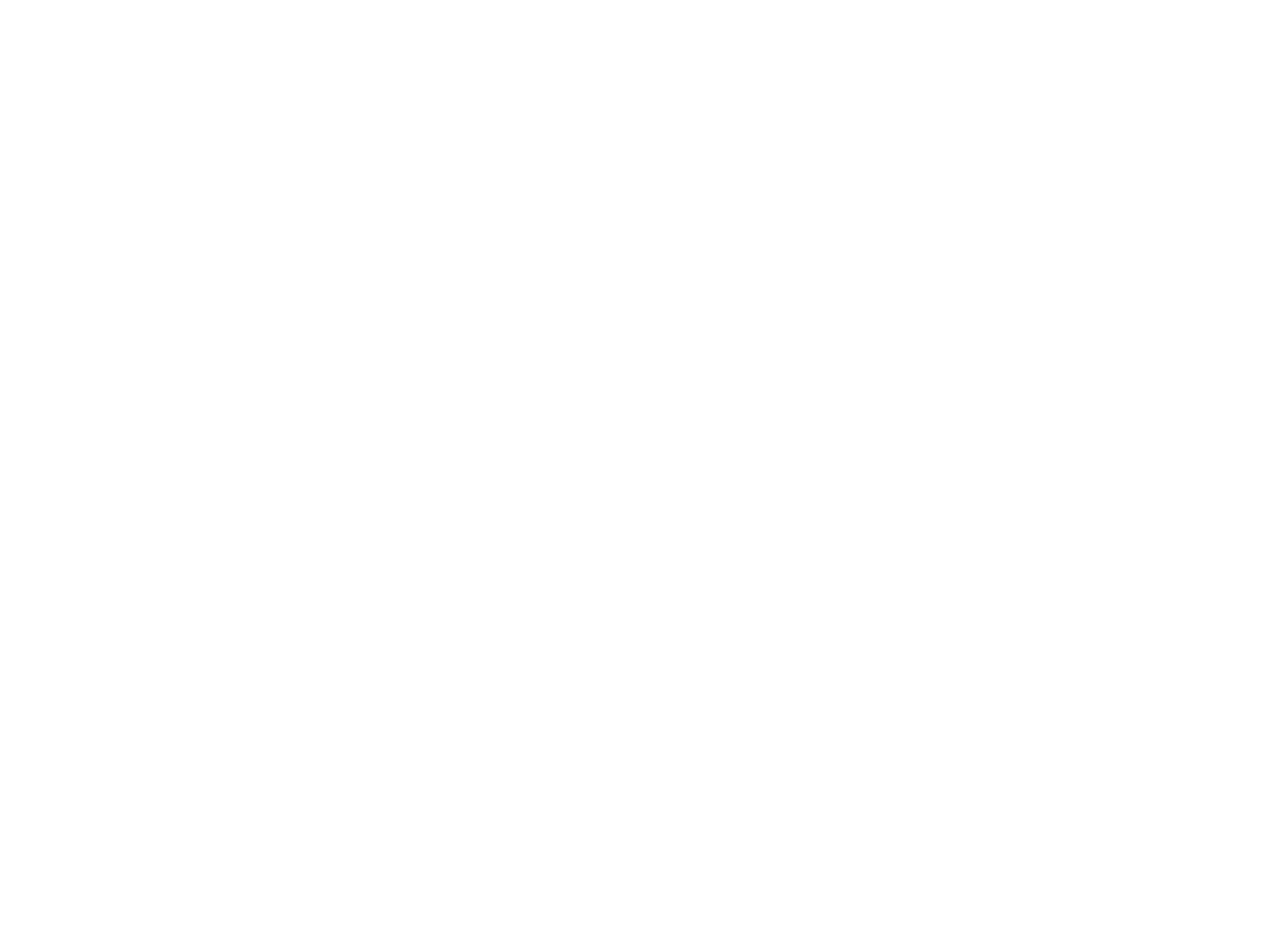
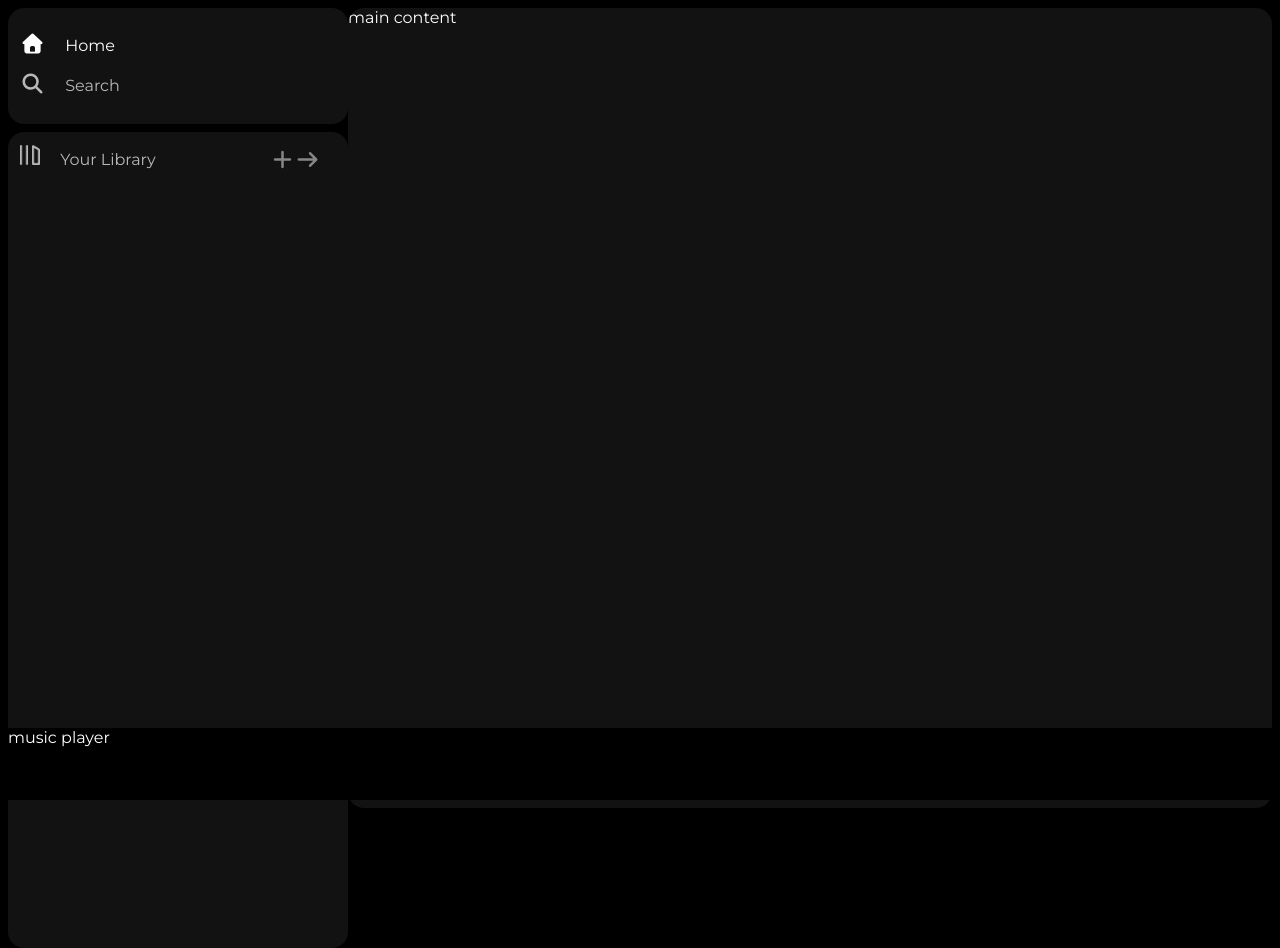
Before and after one commit to sahitya1903/spotify-clone, a plain HTML site: page index.html in a window 1280 px wide. Before the commit the page ends 800 px from the top, so only its background shows below. Drawn offline with Linux system fonts and the light colour scheme.

Commit message:
Initial layout and styling for Spotify Web Player clone

```diff
--- a/index.html
+++ b/index.html
@@ -3,12 +3,42 @@
 <head>
     <meta charset="UTF-8">
     <meta name="viewport" content="width=device-width, initial-scale=1.0">
-    <title>Document</title>
+    <title>Spotify- Web Player: Music for everyone</title>
     <link rel="stylesheet" href="https://cdnjs.cloudflare.com/ajax/libs/font-awesome/7.0.1/css/all.min.css" integrity="sha512-2SwdPD6INVrV/lHTZbO2nodKhrnDdJK9/kg2XD1r9uGqPo1cUbujc+IYdlYdEErWNu69gVcYgdxlmVmzTWnetw==" crossorigin="anonymous" referrerpolicy="no-referrer" />
     <link rel="icon" href="./assets/logo.png">
-    <title>Spotify - Web Player: Music for everyone</title>
+    <link rel="stylesheet" href="style.css">
+    <link rel="preconnect" href="https://fonts.googleapis.com">
+    <link rel="preconnect" href="https://fonts.gstatic.com" crossorigin>
+    <link href="https://fonts.googleapis.com/css2?family=Montserrat:ital,wght@0,100..900;1,100..900&display=swap" rel="stylesheet">
 </head>
 <body>
-
+    <div class="main">
+        <div class="sidebar">
+            <div class="nav">
+               <div class="nav-option" style="opacity: 1;">
+                    <i class="fa-solid fa-house"></i>
+                    <a href="#">Home</a>
+               </div>
+               <div class="nav-option">
+                    <i class="fa-solid fa-magnifying-glass"></i>
+                    <a href="#">Search</a>
+               </div>
+            </div>
+            <div class="library">
+                <div class="options">
+                    <div class="lib-option nav-option">
+                    <img src="./assets/library_icon.png">
+                    <a href="#">Your Library</a>
+               </div>
+               <div class="icons">
+                <i class="fa-solid fa-plus"></i>
+                <i class="fa-solid fa-arrow-right"></i>
+               </div>
+                </div>
+            </div>
+        </div>
+        <div class="main-content">main content</div>
+        <div class="music-player">music player</div>
+    </div>
 </body>
 </html>
--- a/style.css
+++ b/style.css
@@ -0,0 +1,103 @@
+body{
+  font-family: "Montserrat", sans-serif;
+  margin: 0;
+  background-color: black;
+  color: #fff;
+  overflow: hidden;
+}
+
+.main{
+    display: flex;
+    height: 100vh;
+    padding: 0.5rem;
+}
+
+.sidebar{
+    background-color:#000;
+    width: 340px;
+    border-radius: 1rem; /*16px*/
+}
+
+.main-content{
+    background-color: #121212;
+    flex: 1;    /*cover all remaining width*/
+    border-radius: 1rem;
+    overflow: auto;
+}
+
+.music-player{
+    background-color: black;
+    position: fixed;
+    bottom: 0;
+    width: 100%;
+    height: 72px;
+}
+
+a{
+    text-decoration: none;
+    color: white;
+}
+
+.nav{
+    background-color: #121212;
+    border-radius: 1rem;
+    display: flex;
+    flex-direction: column;
+    justify-content: center;
+    height: 100px;
+    padding: 0.5rem 0.75rem;
+}
+
+.nav-option{
+    line-height: 2.5rem;
+    opacity: 0.7;
+}
+
+.nav-option:hover{
+    opacity: 1;
+}
+
+.nav-option i{
+    font-size: 1.25rem;
+}
+
+.nav-option a{
+    font-size: 1rem;
+    margin-left: 1rem;
+}
+
+
+.library{
+    background-color: #121212;
+    border-radius: 1rem;
+    height: 100%;
+    margin-top: 0.5rem;
+    padding: 0.5rem 0.75rem;
+
+}
+
+.options{
+    display: flex;
+    justify-content: space-between;
+    align-items: center;
+}
+
+.lib-option img{
+    height: 1.25rem;
+    width: 1.25rem;
+}
+
+.icons{
+    font-size: 1.25rem;
+    opacity: 0.7;
+    margin-right: 1rem;
+    display: flex;
+}
+
+.icons i{
+    opacity: 0.7;
+}
+
+.icons i:hover{
+    opacity: 1;
+}
```
